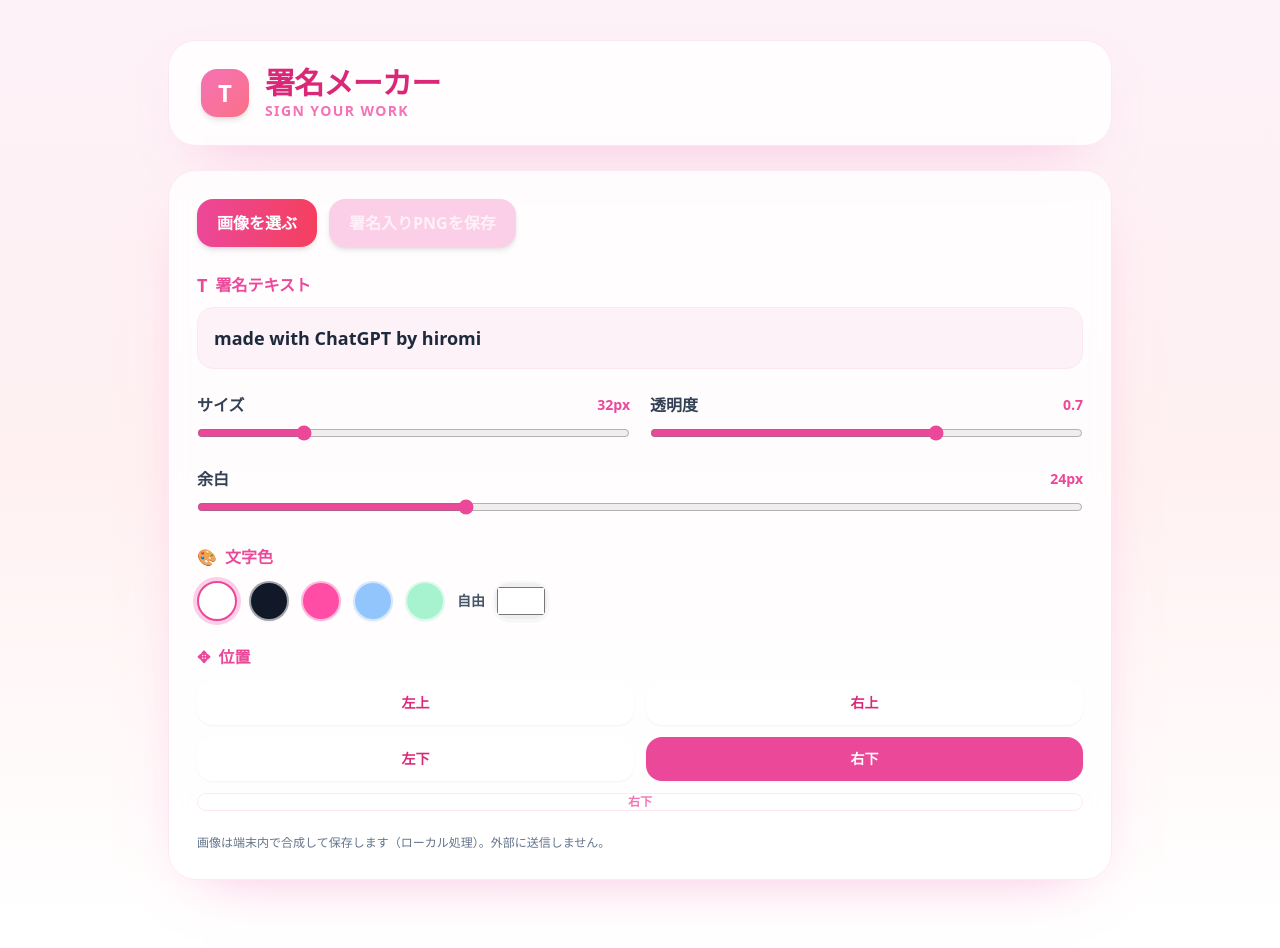
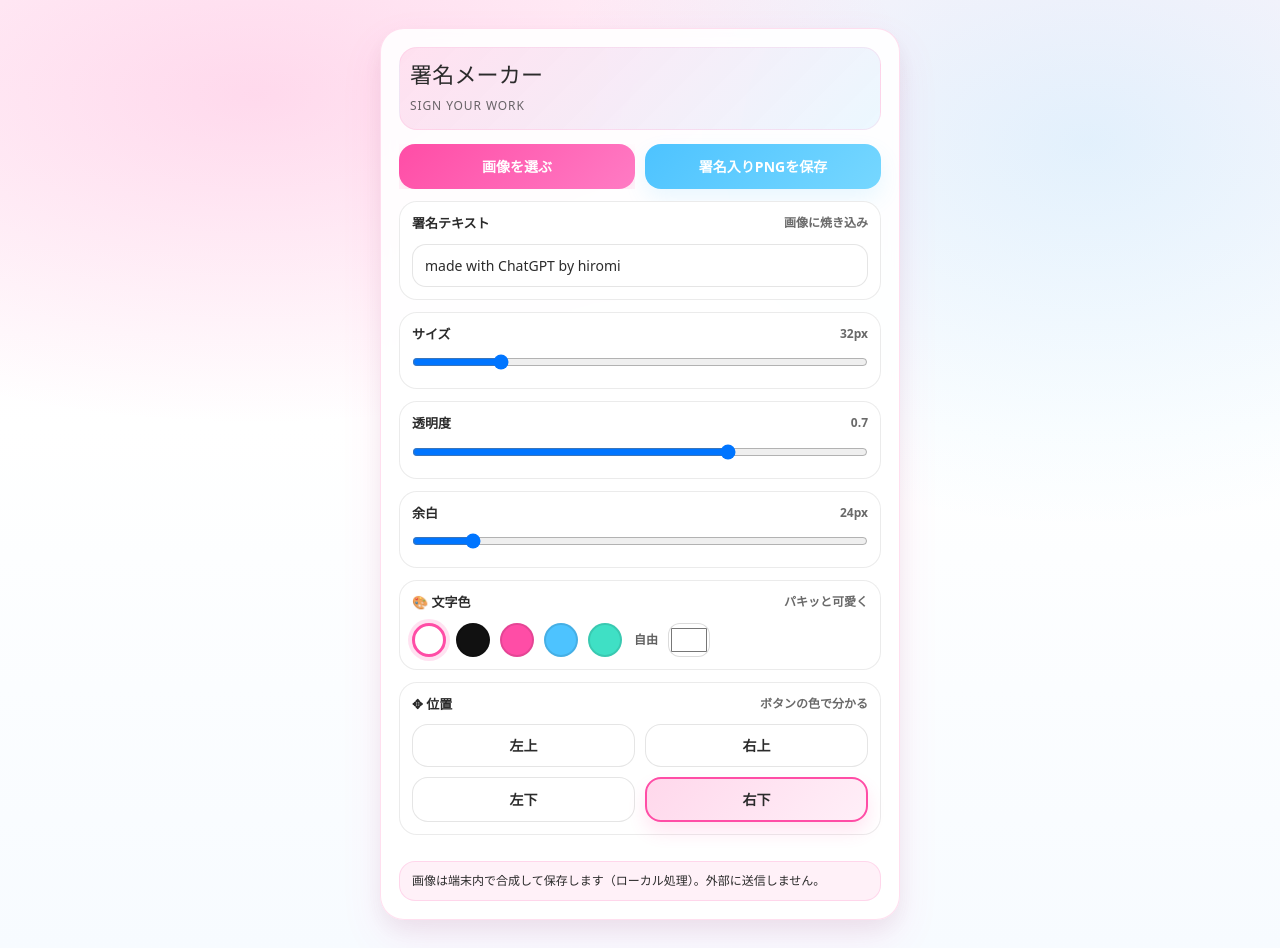
Before and after one commit to lavendel666/signature-maker, a React (Vite) app: page / in a window 1280 px wide. Before the commit the page ends 920 px from the top, so only its background shows below. Built offline with nearby package versions, Linux system fonts and the light colour scheme.

Commit message:
Update App.jsx

```diff
--- a/src/App.jsx
+++ b/src/App.jsx
@@ -1,35 +1,63 @@
-import React, { useMemo, useRef, useState } from "react";
+import React, { useEffect, useMemo, useRef, useState } from "react";
+
+const POSITIONS = [
+  { key: "tl", label: "左上" },
+  { key: "tr", label: "右上" },
+  { key: "bl", label: "左下" },
+  { key: "br", label: "右下" },
+];
 
 export default function App() {
-  const fileRef = useRef(null);
-  const [imageUrl, setImageUrl] = useState(null);
+  const [imageFile, setImageFile] = useState(null);
+  const [imageUrl, setImageUrl] = useState("");
+  const [signatureText, setSignatureText] = useState("made with ChatGPT by hiromi");
 
-  const [text, setText] = useState("made with ChatGPT by hiromi");
   const [fontSize, setFontSize] = useState(32);
   const [opacity, setOpacity] = useState(0.7);
   const [padding, setPadding] = useState(24);
-  const [pos, setPos] = useState("br"); // br, bl, tr, tl
+
   const [color, setColor] = useState("#ffffff");
+  const [position, setPosition] = useState("br");
 
-  const posLabel = useMemo(
-    () => ({
-      tl: "左上",
-      tr: "右上",
-      bl: "左下",
-      br: "右下",
-    }),
+  const canvasRef = useRef(null);
+
+  // ObjectURL cleanup
+  useEffect(() => {
+    if (!imageFile) return;
+    const url = URL.createObjectURL(imageFile);
+    setImageUrl(url);
+    return () => URL.revokeObjectURL(url);
+  }, [imageFile]);
+
+  const presetColors = useMemo(
+    () => [
+      { label: "白", value: "#ffffff" },
+      { label: "黒", value: "#111111" },
+      { label: "ピンク", value: "#ff4da6" },
+      { label: "水色", value: "#4dc3ff" },
+      { label: "ミント", value: "#3fe0c5" },
+    ],
     []
   );
 
-  function onPickFile(e) {
-    const file = e.target.files?.[0];
-    if (!file) return;
-    const url = URL.createObjectURL(file);
-    setImageUrl(url);
-  }
+  const handlePickImage = (e) => {
+    const f = e.target.files?.[0];
+    if (!f) return;
+    setImageFile(f);
+  };
 
-  async function downloadMerged() {
+  const ensureFont = async (ctx) => {
+    // Use system fonts; no external loading needed
+    ctx.font = `${fontSize}px ui-sans-serif, system-ui, -apple-system, "Segoe UI", Roboto, "Noto Sans JP", "Hiragino Sans", "Helvetica Neue", Arial`;
+  };
+
+  const drawToCanvas = async () => {
+    if (!canvasRef.current) return;
     if (!imageUrl) return;
+
+    const canvas = canvasRef.current;
+    const ctx = canvas.getContext("2d");
+    if (!ctx) return;
 
     const img = new Image();
     img.crossOrigin = "anonymous";
@@ -40,270 +68,398 @@ export default function App() {
       img.onerror = reject;
     });
 
-    const canvas = document.createElement("canvas");
-    canvas.width = img.naturalWidth;
-    canvas.height = img.naturalHeight;
+    // Fit canvas to image size
+    canvas.width = img.naturalWidth || img.width;
+    canvas.height = img.naturalHeight || img.height;
 
-    const ctx = canvas.getContext("2d");
+    // Draw base image
+    ctx.clearRect(0, 0, canvas.width, canvas.height);
     ctx.drawImage(img, 0, 0);
 
-    const scale = canvas.width / 1200;
-    const fs = Math.max(12, Math.round(fontSize * scale));
-    const pad = Math.round(padding * scale);
+    // Signature settings
+    await ensureFont(ctx);
 
-    ctx.font = `${fs}px system-ui, -apple-system, Segoe UI, Roboto, sans-serif`;
+    const text = (signatureText || "").trim();
+    if (!text) return;
+
+    ctx.save();
+    ctx.globalAlpha = Math.max(0, Math.min(1, opacity));
     ctx.fillStyle = color;
-    ctx.globalAlpha = opacity;
+    ctx.textBaseline = "top";
 
     const metrics = ctx.measureText(text);
     const textW = metrics.width;
-    const textH = fs;
+    const textH = fontSize; // approximate
+
+    const pad = Math.max(0, padding);
 
     let x = pad;
-    let y = canvas.height - pad;
+    let y = pad;
 
-    ctx.textBaseline = "bottom";
+    if (position === "tr") {
+      x = canvas.width - pad - textW;
+      y = pad;
+    } else if (position === "bl") {
+      x = pad;
+      y = canvas.height - pad - textH;
+    } else if (position === "br") {
+      x = canvas.width - pad - textW;
+      y = canvas.height - pad - textH;
+    } // "tl" default already set
 
-    if (pos === "br") {
-      x = canvas.width - pad - textW;
-      y = canvas.height - pad;
-    } else if (pos === "bl") {
-      x = pad;
-      y = canvas.height - pad;
-    } else if (pos === "tr") {
-      x = canvas.width - pad - textW;
-      y = pad + textH;
-    } else if (pos === "tl") {
-      x = pad;
-      y = pad + textH;
+    // Keep inside bounds (safety)
+    x = Math.max(0, Math.min(canvas.width - textW, x));
+    y = Math.max(0, Math.min(canvas.height - textH, y));
+
+    ctx.fillText(text, x, y);
+    ctx.restore();
+  };
+
+  const handleDownload = async () => {
+    if (!imageUrl) {
+      alert("先に画像を選んでね。");
+      return;
     }
 
-    // 文字を読みやすくする影
-    ctx.save();
-    ctx.globalAlpha = Math.min(1, opacity);
-    ctx.shadowColor = "rgba(0,0,0,0.35)";
-    ctx.shadowBlur = Math.round(8 * scale);
-    ctx.shadowOffsetX = Math.round(2 * scale);
-    ctx.shadowOffsetY = Math.round(2 * scale);
-    ctx.fillText(text, x, y);
-    ctx.restore();
+    try {
+      await drawToCanvas();
+      const canvas = canvasRef.current;
+      if (!canvas) return;
+
+      canvas.toBlob(
+        (blob) => {
+          if (!blob) return;
 
           const a = document.createElement("a");
-    a.href = canvas.toDataURL("image/png");
-    a.download = "signed.png";
+          const outUrl = URL.createObjectURL(blob);
+
+          const base = (imageFile?.name || "signed").replace(/\.[^/.]+$/, "");
+          a.href = outUrl;
+          a.download = `${base}_signed.png`;
+
+          document.body.appendChild(a);
           a.click();
+          a.remove();
+
+          setTimeout(() => URL.revokeObjectURL(outUrl), 1000);
+        },
+        "image/png",
+        1.0
+      );
+    } catch (e) {
+      console.error(e);
+      alert("保存に失敗しちゃった… 画像を選び直してみてね。");
     }
-
-  const ColorChip = ({ value, label }) => {
-    const selected = color.toLowerCase() === value.toLowerCase();
-    return (
-      <button
-        type="button"
-        onClick={() => setColor(value)}
-        className={[
-          "h-10 w-10 rounded-full border-2 transition-all",
-          "shadow-sm",
-          selected
-            ? "border-pink-500 ring-4 ring-pink-200"
-            : "border-white/60 hover:ring-4 hover:ring-pink-100",
-        ].join(" ")}
-        aria-label={label}
-        title={label}
-        style={{ backgroundColor: value }}
-      />
-    );
   };
 
-  const PosButton = ({ value, children }) => {
-    const active = pos === value;
-    return (
-      <button
-        type="button"
-        onClick={() => setPos(value)}
-        className={[
-          "rounded-2xl px-4 py-3 text-sm font-semibold transition-all",
-          "shadow-sm",
-          active
-            ? "bg-pink-500 text-white shadow-md"
-            : "bg-white/70 text-pink-600 hover:bg-white",
-        ].join(" ")}
-      >
-        {children}
-      </button>
-    );
+  // Keep canvas up-to-date even without a visible preview
+  useEffect(() => {
+    if (!imageUrl) return;
+    drawToCanvas().catch(() => {});
+    // eslint-disable-next-line react-hooks/exhaustive-deps
+  }, [imageUrl, signatureText, fontSize, opacity, padding, color, position]);
+
+  const styles = {
+    page: {
+      minHeight: "100vh",
+      display: "flex",
+      justifyContent: "center",
+      padding: "28px 16px",
+      background:
+        "radial-gradient(1200px 600px at 20% 10%, rgba(255, 77, 166, 0.18), transparent 55%), radial-gradient(1000px 700px at 85% 15%, rgba(77, 195, 255, 0.16), transparent 55%), linear-gradient(180deg, #fff6fb 0%, #ffffff 45%, #f7fbff 100%)",
+      color: "#2b2b2b",
+      fontFamily:
+        'ui-sans-serif, system-ui, -apple-system, "Segoe UI", Roboto, "Noto Sans JP", "Hiragino Sans", "Helvetica Neue", Arial',
+    },
+    card: {
+      width: "min(520px, 100%)",
+      background: "rgba(255,255,255,0.9)",
+      border: "1px solid rgba(255, 77, 166, 0.18)",
+      borderRadius: 24,
+      boxShadow:
+        "0 18px 40px rgba(255, 77, 166, 0.10), 0 10px 24px rgba(0, 0, 0, 0.06)",
+      padding: 18,
+      backdropFilter: "blur(8px)",
+    },
+    header: {
+      padding: "10px 10px 14px",
+      borderRadius: 18,
+      background:
+        "linear-gradient(135deg, rgba(255, 77, 166, 0.16), rgba(77, 195, 255, 0.10))",
+      border: "1px solid rgba(255, 77, 166, 0.10)",
+    },
+    title: { margin: 0, fontSize: 22, letterSpacing: 0.2 },
+    subtitle: { margin: "6px 0 0", fontSize: 12, opacity: 0.7, letterSpacing: 0.9 },
+
+    row: { display: "grid", gap: 12, marginTop: 14 },
+    btnRow: { display: "grid", gridTemplateColumns: "1fr 1fr", gap: 10 },
+
+    btn: (variant = "primary") => ({
+      width: "100%",
+      border: "none",
+      borderRadius: 16,
+      padding: "12px 14px",
+      fontSize: 14,
+      fontWeight: 700,
+      cursor: "pointer",
+      transition: "transform 0.06s ease, filter 0.12s ease",
+      boxShadow:
+        variant === "primary"
+          ? "0 10px 22px rgba(255, 77, 166, 0.18)"
+          : "0 10px 22px rgba(77, 195, 255, 0.12)",
+      background:
+        variant === "primary"
+          ? "linear-gradient(135deg, #ff4da6, #ff7bc4)"
+          : "linear-gradient(135deg, #4dc3ff, #76d7ff)",
+      color: "#fff",
+    }),
+
+    fileWrap: {
+      position: "relative",
+      overflow: "hidden",
+    },
+    fileInput: {
+      position: "absolute",
+      inset: 0,
+      opacity: 0,
+      cursor: "pointer",
+    },
+
+    field: {
+      borderRadius: 18,
+      border: "1px solid rgba(0,0,0,0.08)",
+      background: "#fff",
+      padding: 12,
+    },
+    label: { display: "flex", justifyContent: "space-between", gap: 10, fontSize: 13, fontWeight: 700 },
+    helper: { fontSize: 12, opacity: 0.7 },
+
+    textInput: {
+      marginTop: 10,
+      width: "100%",
+      borderRadius: 14,
+      border: "1px solid rgba(0,0,0,0.10)",
+      padding: "10px 12px",
+      fontSize: 14,
+      outline: "none",
+    },
+
+    range: { width: "100%", marginTop: 10 },
+
+    colorsRow: { display: "flex", gap: 10, flexWrap: "wrap", alignItems: "center", marginTop: 10 },
+    colorDot: (v, selected) => ({
+      width: 34,
+      height: 34,
+      borderRadius: 999,
+      border: selected ? "3px solid #ff4da6" : "2px solid rgba(0,0,0,0.10)",
+      boxShadow: selected ? "0 0 0 4px rgba(255,77,166,0.16)" : "none",
+      background: v,
+      cursor: "pointer",
+      transition: "transform 0.08s ease",
+    }),
+
+    posGrid: { display: "grid", gridTemplateColumns: "1fr 1fr", gap: 10, marginTop: 10 },
+    posBtn: (active) => ({
+      borderRadius: 16,
+      padding: "10px 12px",
+      fontSize: 14,
+      fontWeight: 800,
+      cursor: "pointer",
+      border: active ? "2px solid #ff4da6" : "1px solid rgba(0,0,0,0.10)",
+      background: active
+        ? "linear-gradient(135deg, rgba(255,77,166,0.22), rgba(255,123,196,0.12))"
+        : "#fff",
+      boxShadow: active ? "0 10px 18px rgba(255,77,166,0.14)" : "none",
+      color: "#2b2b2b",
+      transition: "transform 0.06s ease, filter 0.12s ease",
+    }),
+
+    note: {
+      marginTop: 14,
+      fontSize: 12,
+      lineHeight: 1.5,
+      padding: "10px 12px",
+      borderRadius: 16,
+      background: "rgba(255,77,166,0.08)",
+      border: "1px solid rgba(255,77,166,0.16)",
+    },
+  };
+
+  const onPress = (e) => {
+    e.currentTarget.style.transform = "scale(0.99)";
+  };
+  const onRelease = (e) => {
+    e.currentTarget.style.transform = "scale(1)";
   };
 
   return (
-    <div className="min-h-screen bg-gradient-to-b from-pink-50 via-rose-50 to-white text-slate-800">
-      <div className="mx-auto max-w-5xl p-6 md:p-10 space-y-6">
-        {/* Header */}
-        <div className="rounded-[28px] bg-white/80 backdrop-blur border border-pink-100 shadow-[0_20px_60px_-35px_rgba(244,114,182,0.65)] px-6 py-6 md:px-8">
-          <div className="flex items-center gap-4">
-            <div className="h-12 w-12 rounded-2xl bg-gradient-to-br from-pink-400 to-rose-400 grid place-items-center shadow-md">
-              <span className="text-white text-2xl font-black">T</span>
-            </div>
-            <div>
-              <h1 className="text-2xl md:text-3xl font-black tracking-tight text-pink-600">
-                署名メーカー
-              </h1>
-              <p className="text-xs md:text-sm text-pink-400 font-semibold tracking-widest">
-                SIGN YOUR WORK
-              </p>
-            </div>
-          </div>
+    <div style={styles.page}>
+      <div style={styles.card}>
+        <div style={styles.header}>
+          <h1 style={styles.title}>署名メーカー</h1>
+          <p style={styles.subtitle}>SIGN YOUR WORK</p>
         </div>
 
-        <div className="grid gap-6 md:grid-cols-1">
-          {/* Controls */}
-          <div className="rounded-[28px] bg-white/80 backdrop-blur border border-pink-100 shadow-[0_20px_60px_-35px_rgba(244,114,182,0.65)] p-6 md:p-7 space-y-6">
-            <div className="flex flex-wrap items-center gap-3">
+        <div style={styles.row}>
+          <div style={styles.btnRow}>
+            <div style={styles.fileWrap}>
               <button
+                style={styles.btn("primary")}
+                onMouseDown={onPress}
+                onMouseUp={onRelease}
+                onMouseLeave={onRelease}
                 type="button"
-                onClick={() => fileRef.current?.click()}
-                className="rounded-2xl bg-gradient-to-r from-pink-500 to-rose-500 text-white px-5 py-3 font-bold shadow-md hover:opacity-95 active:scale-[0.99] transition"
               >
                 画像を選ぶ
               </button>
+              <input
+                style={styles.fileInput}
+                type="file"
+                accept="image/*"
+                onChange={handlePickImage}
+              />
+            </div>
+
             <button
+              style={styles.btn("secondary")}
+              onClick={handleDownload}
+              onMouseDown={onPress}
+              onMouseUp={onRelease}
+              onMouseLeave={onRelease}
               type="button"
-                onClick={downloadMerged}
-                disabled={!imageUrl}
-                className={[
-                  "rounded-2xl px-5 py-3 font-bold shadow-md transition",
-                  !imageUrl
-                    ? "bg-pink-200 text-white/70 cursor-not-allowed"
-                    : "bg-white text-pink-600 border border-pink-200 hover:bg-pink-50 active:scale-[0.99]",
-                ].join(" ")}
             >
               署名入りPNGを保存
             </button>
+          </div>
 
+          <div style={styles.field}>
+            <div style={styles.label}>
+              <span>署名テキスト</span>
+              <span style={styles.helper}>画像に焼き込み</span>
+            </div>
             <input
-                ref={fileRef}
-                type="file"
-                accept="image/*"
-                className="hidden"
-                onChange={onPickFile}
+              style={styles.textInput}
+              value={signatureText}
+              onChange={(e) => setSignatureText(e.target.value)}
+              placeholder="例: made with ChatGPT by hiromi"
             />
           </div>
 
-            {/* Text */}
-            <div className="space-y-2">
-              <div className="flex items-center gap-2 text-pink-500 font-extrabold">
-                <span className="inline-block text-lg">T</span>
-                <span>署名テキスト</span>
+          <div style={styles.field}>
+            <div style={styles.label}>
+              <span>サイズ</span>
+              <span style={styles.helper}>{fontSize}px</span>
             </div>
             <input
-                value={text}
-                onChange={(e) => setText(e.target.value)}
-                className="w-full rounded-2xl bg-pink-50 border border-pink-100 px-4 py-4 text-lg font-semibold outline-none focus:ring-4 focus:ring-pink-200"
-                placeholder="例：made with ChatGPT by hiromi"
+              style={styles.range}
+              type="range"
+              min={12}
+              max={120}
+              value={fontSize}
+              onChange={(e) => setFontSize(Number(e.target.value))}
             />
           </div>
 
-            {/* Sliders */}
-            <div className="grid gap-5 md:grid-cols-2">
-              <label className="space-y-2">
-                <div className="flex items-center justify-between">
-                  <span className="font-bold text-slate-700">サイズ</span>
-                  <span className="text-sm font-bold text-pink-500">
-                    {fontSize}px
-                  </span>
+          <div style={styles.field}>
+            <div style={styles.label}>
+              <span>透明度</span>
+              <span style={styles.helper}>{opacity.toFixed(1)}</span>
             </div>
             <input
+              style={styles.range}
               type="range"
-                  min="12"
-                  max="96"
-                  value={fontSize}
-                  onChange={(e) => setFontSize(Number(e.target.value))}
-                  className="w-full accent-pink-500"
+              min={0}
+              max={1}
+              step={0.05}
+              value={opacity}
+              onChange={(e) => setOpacity(Number(e.target.value))}
             />
-              </label>
+          </div>
 
-              <label className="space-y-2">
-                <div className="flex items-center justify-between">
-                  <span className="font-bold text-slate-700">透明度</span>
-                  <span className="text-sm font-bold text-pink-500">
-                    {opacity}
-                  </span>
+          <div style={styles.field}>
+            <div style={styles.label}>
+              <span>余白</span>
+              <span style={styles.helper}>{padding}px</span>
             </div>
             <input
+              style={styles.range}
               type="range"
-                  min="0.1"
-                  max="1"
-                  step="0.05"
-                  value={opacity}
-                  onChange={(e) => setOpacity(Number(e.target.value))}
-                  className="w-full accent-pink-500"
-                />
-              </label>
-
-              <label className="space-y-2 md:col-span-2">
-                <div className="flex items-center justify-between">
-                  <span className="font-bold text-slate-700">余白</span>
-                  <span className="text-sm font-bold text-pink-500">
-                    {padding}px
-                  </span>
-                </div>
-                <input
-                  type="range"
-                  min="0"
-                  max="80"
+              min={0}
+              max={200}
               value={padding}
               onChange={(e) => setPadding(Number(e.target.value))}
-                  className="w-full accent-pink-500"
             />
-              </label>
           </div>
 
-            {/* Colors */}
-            <div className="space-y-3">
-              <div className="flex items-center gap-2 text-pink-500 font-extrabold">
-                <span>🎨</span>
-                <span>文字色</span>
+          <div style={styles.field}>
+            <div style={styles.label}>
+              <span>🎨 文字色</span>
+              <span style={styles.helper}>パキッと可愛く</span>
             </div>
-              <div className="flex flex-wrap items-center gap-3">
-                <ColorChip value="#ffffff" label="白" />
-                <ColorChip value="#111827" label="黒" />
-                <ColorChip value="#ff4da6" label="ピンク" />
-                <ColorChip value="#93c5fd" label="水色" />
-                <ColorChip value="#a7f3d0" label="ミント" />
-                <div className="flex items-center gap-2">
-                  <span className="text-sm font-bold text-slate-600">
-                    自由
-                  </span>
+
+            <div style={styles.colorsRow}>
+              {presetColors.map((c) => (
+                <button
+                  key={c.value}
+                  type="button"
+                  aria-label={c.label}
+                  title={c.label}
+                  onClick={() => setColor(c.value)}
+                  style={styles.colorDot(c.value, color.toLowerCase() === c.value.toLowerCase())}
+                />
+              ))}
+
+              <div style={{ display: "flex", alignItems: "center", gap: 10, marginLeft: 2 }}>
+                <span style={{ fontSize: 12, fontWeight: 800, opacity: 0.75 }}>自由</span>
                 <input
                   type="color"
                   value={color}
                   onChange={(e) => setColor(e.target.value)}
-                    className="h-10 w-14 rounded-2xl border-2 border-white/60 shadow-sm"
-                    title="カスタム色"
+                  style={{
+                    width: 42,
+                    height: 34,
+                    border: "1px solid rgba(0,0,0,0.14)",
+                    borderRadius: 12,
+                    padding: 0,
+                    background: "#fff",
+                    cursor: "pointer",
+                  }}
                 />
               </div>
             </div>
           </div>
 
-            {/* Position */}
-            <div className="space-y-3">
-              <div className="flex items-center gap-2 text-pink-500 font-extrabold">
-                <span>✥</span>
-                <span>位置</span>
-              </div>
-              <div className="grid grid-cols-2 gap-3">
-                <PosButton value="tl">左上</PosButton>
-                <PosButton value="tr">右上</PosButton>
-                <PosButton value="bl">左下</PosButton>
-                <PosButton value="br">右下</PosButton>
-              </div>
-              <div className="rounded-2xl bg-white/40 border border-pink-100 grid place-items-center text-xs font-bold text-pink-400">
-                {posLabel[pos]}
-              </div>
+          <div style={styles.field}>
+            <div style={styles.label}>
+              <span>✥ 位置</span>
+              <span style={styles.helper}>ボタンの色で分かる</span>
             </div>
 
-            <p className="text-xs text-slate-500">
+            <div style={styles.posGrid}>
+              {POSITIONS.map((p) => (
+                <button
+                  key={p.key}
+                  type="button"
+                  onClick={() => setPosition(p.key)}
+                  style={styles.posBtn(position === p.key)}
+                  onMouseDown={onPress}
+                  onMouseUp={onRelease}
+                  onMouseLeave={onRelease}
+                >
+                  {p.label}
+                </button>
+              ))}
+            </div>
+
+            {/* ✅ 「右下」などの現在位置表示は不要なので削除 */}
+          </div>
+
+          <div style={styles.note}>
             画像は端末内で合成して保存します（ローカル処理）。外部に送信しません。
-            </p>
           </div>
+
+          {/* プレビューは表示しないけど、合成用にcanvasは保持 */}
+          <canvas ref={canvasRef} style={{ display: "none" }} />
         </div>
       </div>
     </div>
```
Lines whose indentation alone changed are shown as unchanged.
